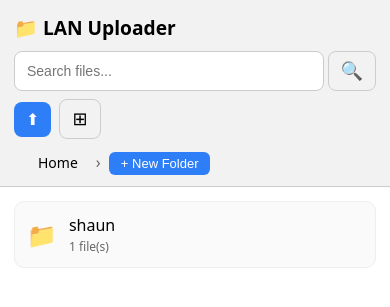
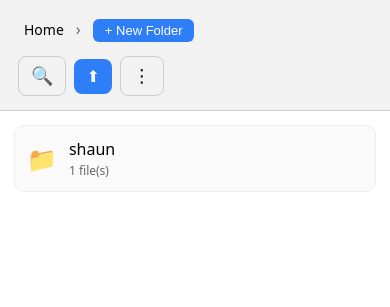
Before and after one commit to shitchell/lan-uploader, a FastAPI app: page / in a window 390 px wide. Shown: the top 307 px of the page. Run offline with FastAPI, Linux system fonts and the light colour scheme; some libraries are stand-ins or nearby versions.

Commit message:
Refactor header for mobile responsiveness and scalability
- Move breadcrumbs to top row with RTL left-ellipsis truncation
- Add kebab overflow menu for mobile (buttons collapse into menu)
- Add expanding search input for mobile (icon-only until clicked)
- Add Select button and selection bar placeholder for future batch operations
- Restore original breadcrumb chip styling with separator before New Folder
- Reorder buttons: Search, Select, View Toggle, Upload, Kebab

🤖 Generated with [Claude Code](https://claude.com/claude-code)

Co-Authored-By: Claude <noreply@anthropic.com>

```diff
--- a/static/js/app.js
+++ b/static/js/app.js
@@ -42,11 +42,23 @@ document.addEventListener('visibilitychange', async () => {
 
 // ===== DOM Elements =====
 // Header
+const searchContainer = document.querySelector('.search-container');
 const searchInput = document.getElementById('search_input');
 const searchBtn = document.getElementById('search_btn');
+const searchCancel = document.getElementById('search_cancel');
+const selectModeBtn = document.getElementById('select_mode_btn');
 const uploadBtn = document.getElementById('upload_btn');
 const viewToggleBtn = document.getElementById('view_toggle_btn');
 const viewIcon = document.getElementById('view_icon');
+const kebabMenuBtn = document.getElementById('kebab_menu_btn');
+const kebabMenu = document.getElementById('kebab_menu');
+
+// Selection bar
+const selectionBar = document.getElementById('selection_bar');
+const cancelSelectionBtn = document.getElementById('cancel_selection');
+const selectionCount = document.getElementById('selection_count');
+const downloadSelectedBtn = document.getElementById('download_selected');
+const deleteSelectedBtn = document.getElementById('delete_selected');
 
 // Browser
 const breadcrumbs = document.getElementById('breadcrumbs');
@@ -1134,11 +1146,45 @@ downloadFile.addEventListener('click', downloadCurrentFile);
 deleteFile.addEventListener('click', deleteCurrentFile);
 
 // Search
-searchBtn.addEventListener('click', performSearch);
+searchBtn.addEventListener('click', (e) => {
+  // On mobile, first click expands the search; second click performs search
+  const headerActions = document.querySelector('.header-actions');
+  if (window.innerWidth <= 600 && !headerActions.classList.contains('mobile-search-active')) {
+    e.preventDefault();
+    expandSearch();
+  } else {
+    performSearch();
+  }
+});
 searchInput.addEventListener('keypress', (e) => {
   if (e.key === 'Enter') performSearch();
 });
+searchCancel.addEventListener('click', collapseSearch);
 closeSearchModal.addEventListener('click', closeSearchModalFn);
+
+// Search expand/collapse for mobile
+function expandSearch() {
+  document.querySelector('.header-actions').classList.add('mobile-search-active');
+  searchCancel.classList.remove('hidden');
+  searchInput.focus();
+}
+
+function collapseSearch() {
+  document.querySelector('.header-actions').classList.remove('mobile-search-active');
+  searchCancel.classList.add('hidden');
+  searchInput.value = '';
+}
+
+// Kebab menu toggle
+kebabMenuBtn.addEventListener('click', (e) => {
+  e.stopPropagation();
+  kebabMenu.classList.toggle('hidden');
+});
+
+// Close kebab menu when clicking outside
+document.addEventListener('click', () => {
+  kebabMenu.classList.add('hidden');
+});
 
 // New Folder (button is created dynamically in renderBreadcrumbs)
 closeNewFolderModal.addEventListener('click', closeNewFolderModalFn);
@@ -1163,6 +1209,87 @@ document.addEventListener('keydown', (e) => {
 browserContent.className = `browser-content ${currentViewMode}-view`;
 viewIcon.textContent = currentViewMode === 'list' ? '⊞' : '☰';
 setupBrowserDragDrop();
+
+// ===== Dynamic Kebab Overflow =====
+// Track which buttons can overflow into kebab menu (in priority order, last = first to hide)
+const overflowableButtons = [
+  { btn: selectModeBtn, label: 'Select', icon: '☑', width: 50 },
+  { btn: viewToggleBtn, label: 'Toggle View', icon: '⊞', width: 50 },
+  { btn: uploadBtn, label: 'Upload', icon: '⬆', width: 90 }, // wider due to text on desktop
+];
+let currentlyOverflowed = new Set();
+
+function updateKebabOverflow() {
+  const headerActions = document.querySelector('.header-actions');
+  if (!headerActions) return;
+
+  // Don't run overflow logic when search is expanded
+  if (headerActions.classList.contains('mobile-search-active')) {
+    kebabMenuBtn.style.display = 'none';
+    return;
+  }
+
+  const viewportWidth = window.innerWidth;
+  const isMobile = viewportWidth <= 600;
+
+  // Calculate how many buttons need to overflow based on viewport
+  let buttonsToOverflow = 0;
+
+  if (isMobile) {
+    // On mobile, always collapse view toggle and select into kebab
+    // Keep only upload visible (as icon)
+    buttonsToOverflow = 2; // viewToggle and selectMode
+  } else if (viewportWidth <= 480) {
+    // Very narrow - collapse all
+    buttonsToOverflow = 3;
+  } else if (viewportWidth <= 768) {
+    // Tablet-ish - collapse view toggle
+    buttonsToOverflow = 1;
+  } else {
+    // Desktop - show all
+    buttonsToOverflow = 0;
+  }
+
+  // Clear kebab menu
+  kebabMenu.innerHTML = '';
+  currentlyOverflowed.clear();
+
+  // Restore all buttons first
+  overflowableButtons.forEach(item => {
+    item.btn.classList.remove('hidden');
+  });
+
+  // If nothing to overflow, hide kebab and we're done
+  if (buttonsToOverflow === 0) {
+    kebabMenuBtn.style.display = 'none';
+    return;
+  }
+
+  // Overflow buttons from the end of the array (lowest priority first)
+  for (let i = 0; i < buttonsToOverflow && i < overflowableButtons.length; i++) {
+    const item = overflowableButtons[i];
+    item.btn.classList.add('hidden');
+    currentlyOverflowed.add(item.btn.id);
+
+    // Add to kebab menu
+    const menuItem = document.createElement('button');
+    menuItem.dataset.for = item.btn.id;
+    menuItem.innerHTML = `<span>${item.icon}</span> ${item.label}`;
+    menuItem.addEventListener('click', () => {
+      kebabMenu.classList.add('hidden');
+      item.btn.click();
+    });
+    kebabMenu.appendChild(menuItem);
+  }
+
+  // Show kebab button
+  kebabMenuBtn.style.display = 'flex';
+}
+
+// Run on load and resize
+window.addEventListener('resize', updateKebabOverflow);
+// Delay initial check to ensure layout is complete
+setTimeout(updateKebabOverflow, 100);
 
 // Set up IntersectionObserver for infinite scroll
 const loadSentinel = document.getElementById('load_sentinel');
--- a/static/style.css
+++ b/static/style.css
@@ -121,41 +121,73 @@ body {
 .app-header {
   background-color: var(--bg-secondary);
   padding: var(--pad);
-  padding-bottom: 0;
+  padding-bottom: var(--pad);
   border-bottom: 1px solid var(--border-color);
   position: sticky;
   top: 0;
   z-index: 100;
-}
-
-.app-header h1 {
-  font-size: 1.2rem;
-  margin: 0 0 10px 0;
-  color: var(--text-color);
+  display: flex;
+  flex-direction: column;
+  gap: 10px;
 }
 
 .header-actions {
   display: flex;
   gap: 8px;
   align-items: center;
-  flex-wrap: wrap;
+  position: relative;
+}
+
+/* Mark buttons as overflowable for JS */
+.header-actions > button,
+.header-actions > .search-container {
+  flex-shrink: 0;
 }
 
 .search-container {
   display: flex;
   gap: 4px;
   flex: 1;
-  min-width: 200px;
+  min-width: 0;
+  transition: flex 0.3s ease;
 }
 
 .search-input {
   flex: 1;
+  min-width: 0;
   padding: 8px 12px;
   border: 1px solid var(--input-border);
   border-radius: 8px;
   font-size: 14px;
   background-color: var(--input-bg);
   color: var(--input-text);
+  outline: none;
+  transition: width 0.3s ease, padding 0.3s ease, border 0.3s ease, opacity 0.3s ease;
+}
+
+.search-input:focus,
+.header-actions.mobile-search-active .search-input:focus {
+  border-color: var(--primary-color);
+}
+
+/* Mobile search expanded state */
+.header-actions.mobile-search-active {
+  overflow: hidden;
+}
+
+.header-actions.mobile-search-active .search-container {
+  flex: 1 0 100%;
+}
+
+.header-actions.mobile-search-active .search-input {
+  width: 100%;
+  padding: 8px 12px;
+  border: 1px solid var(--input-border);
+  opacity: 1;
+}
+
+#search_cancel {
+  flex-shrink: 0;
 }
 
 /* Buttons */
@@ -231,14 +263,17 @@ button:active {
 
 /* Breadcrumbs */
 .breadcrumbs {
-  display: flex;
-  gap: 6px;
-  padding: 10px var(--pad);
-  flex-wrap: wrap;
-  align-items: baseline;
+  overflow: hidden;
+  white-space: nowrap;
+  text-overflow: ellipsis;
+  direction: rtl;
+  text-align: left;
+  unicode-bidi: plaintext;
+  padding: 4px 0; /* room for button padding */
 }
 
 .breadcrumbs a {
+  direction: ltr;
   text-decoration: none;
   background: var(--bg-secondary);
   padding: 4px 10px;
@@ -258,7 +293,12 @@ button:active {
   margin: 0 2px;
 }
 
+.breadcrumbs button {
+  margin-left: 10px;
+}
+
 .new-folder-btn {
+  direction: ltr;
   padding: 4px 12px;
   font-size: 13px;
   background: var(--primary-color);
@@ -816,6 +856,71 @@ button:active {
   margin: 4px 0;
 }
 
+/* Kebab Menu */
+.kebab-wrapper {
+  position: relative;
+}
+
+#kebab_menu_btn {
+  display: none; /* Hidden by default, JS shows via inline style when needed */
+}
+
+.kebab-menu {
+  position: absolute;
+  top: 100%;
+  right: 0;
+  margin-top: 4px;
+  background: var(--modal-bg);
+  border: 1px solid var(--border-color);
+  border-radius: 8px;
+  box-shadow: 0 4px 16px rgba(0, 0, 0, 0.2);
+  min-width: 140px;
+  padding: 4px 0;
+  z-index: 1001;
+}
+
+.kebab-menu button {
+  display: flex;
+  align-items: center;
+  gap: 10px;
+  width: 100%;
+  padding: 10px 14px;
+  background: transparent;
+  border: none;
+  border-radius: 0;
+  text-align: left;
+  font-size: 14px;
+  color: var(--text-color);
+  cursor: pointer;
+}
+
+.kebab-menu button:hover {
+  background: var(--item-hover);
+}
+
+/* Selection Bar */
+.selection-bar {
+  display: flex;
+  align-items: center;
+  justify-content: space-between;
+  gap: 12px;
+  padding-top: 10px;
+  border-top: 1px solid var(--border-light);
+  margin-top: 0;
+}
+
+#selection_count {
+  flex: 1;
+  text-align: center;
+  font-weight: 500;
+  color: var(--text-color);
+}
+
+.selection-actions {
+  display: flex;
+  gap: 8px;
+}
+
 /* Utility Classes */
 .hidden {
   display: none !important;
@@ -842,34 +947,36 @@ button:active {
     border-radius: 0;
   }
 
-  .header-actions {
-    width: 100%;
-    flex-wrap: wrap;
+  /* Collapse search to icon-only on mobile */
+  .header-actions:not(.mobile-search-active) .search-container {
+    flex: 0 0 auto;
   }
 
-  .search-container {
-    width: 100%;
-    order: -1;
-    flex: 1 1 100%;
-    min-width: unset;
+  .header-actions:not(.mobile-search-active) .search-input {
+    width: 0;
+    padding: 0;
+    border: none;
+    opacity: 0;
   }
 
-  /* Make Upload button icon-only on mobile */
-  #upload_btn .btn-icon {
-    margin-right: 0;
+  /* Hide button text on mobile, show only icon */
+  .btn-text {
+    display: none;
   }
 
   #upload_btn {
     padding: 8px 12px;
   }
 
-  /* Hide "Upload" text on mobile, show only icon */
-  @supports (content-visibility: auto) {
-    #upload_btn {
-      font-size: 0;
-    }
-    #upload_btn .btn-icon {
-      font-size: 16px;
-    }
+  /* Selection bar stacks on mobile */
+  .selection-bar {
+    flex-wrap: wrap;
+  }
+
+  #selection_count {
+    order: -1;
+    flex: 1 0 100%;
+    text-align: left;
+    margin-bottom: 8px;
   }
 }
--- a/templates/upload.html
+++ b/templates/upload.html
@@ -9,22 +9,37 @@
 </head>
 <body>
   <header class="app-header">
-    <h1>📁 LAN Uploader</h1>
+    <nav class="breadcrumbs" id="breadcrumbs">
+      <a href="#" data-path="">Home</a>
+    </nav>
     <div class="header-actions">
       <div class="search-container">
         <input type="text" id="search_input" placeholder="Search files..." class="search-input">
         <button id="search_btn" class="icon-btn" title="Search">🔍</button>
+        <button id="search_cancel" class="icon-btn hidden" title="Cancel search">✕</button>
       </div>
-      <button id="upload_btn" class="primary-btn" title="Upload files">
-        <span class="btn-icon">⬆</span> Upload
-      </button>
+      <button id="select_mode_btn" class="icon-btn" title="Select files">☑</button>
       <button id="view_toggle_btn" class="icon-btn" title="Toggle view mode">
         <span id="view_icon">⊞</span>
       </button>
+      <button id="upload_btn" class="primary-btn" title="Upload files">
+        <span class="btn-icon">⬆</span><span class="btn-text">Upload</span>
+      </button>
+      <div class="kebab-wrapper">
+        <button id="kebab_menu_btn" class="icon-btn" title="More actions">⋮</button>
+        <div id="kebab_menu" class="kebab-menu hidden">
+          <!-- Overflow items will be moved here dynamically -->
+        </div>
+      </div>
     </div>
-    <nav class="breadcrumbs" id="breadcrumbs">
-      <a href="#" data-path="">Home</a>
-    </nav>
+    <div id="selection_bar" class="selection-bar hidden">
+      <button id="cancel_selection" class="secondary-btn">Cancel</button>
+      <span id="selection_count">0 selected</span>
+      <div class="selection-actions">
+        <button id="download_selected" class="secondary-btn">Download</button>
+        <button id="delete_selected" class="danger-btn">Delete</button>
+      </div>
+    </div>
   </header>
 
   <main class="file-browser">
```
